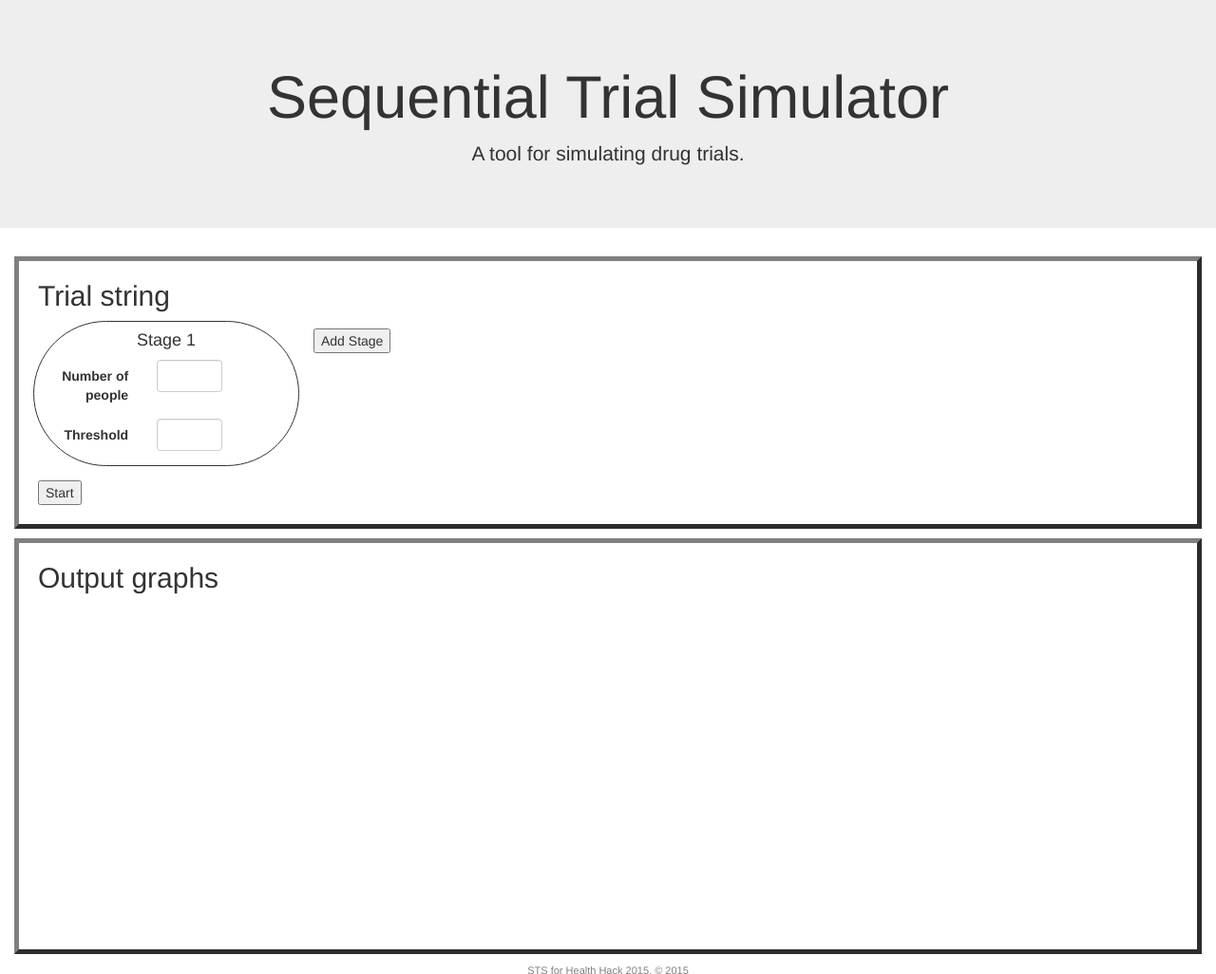
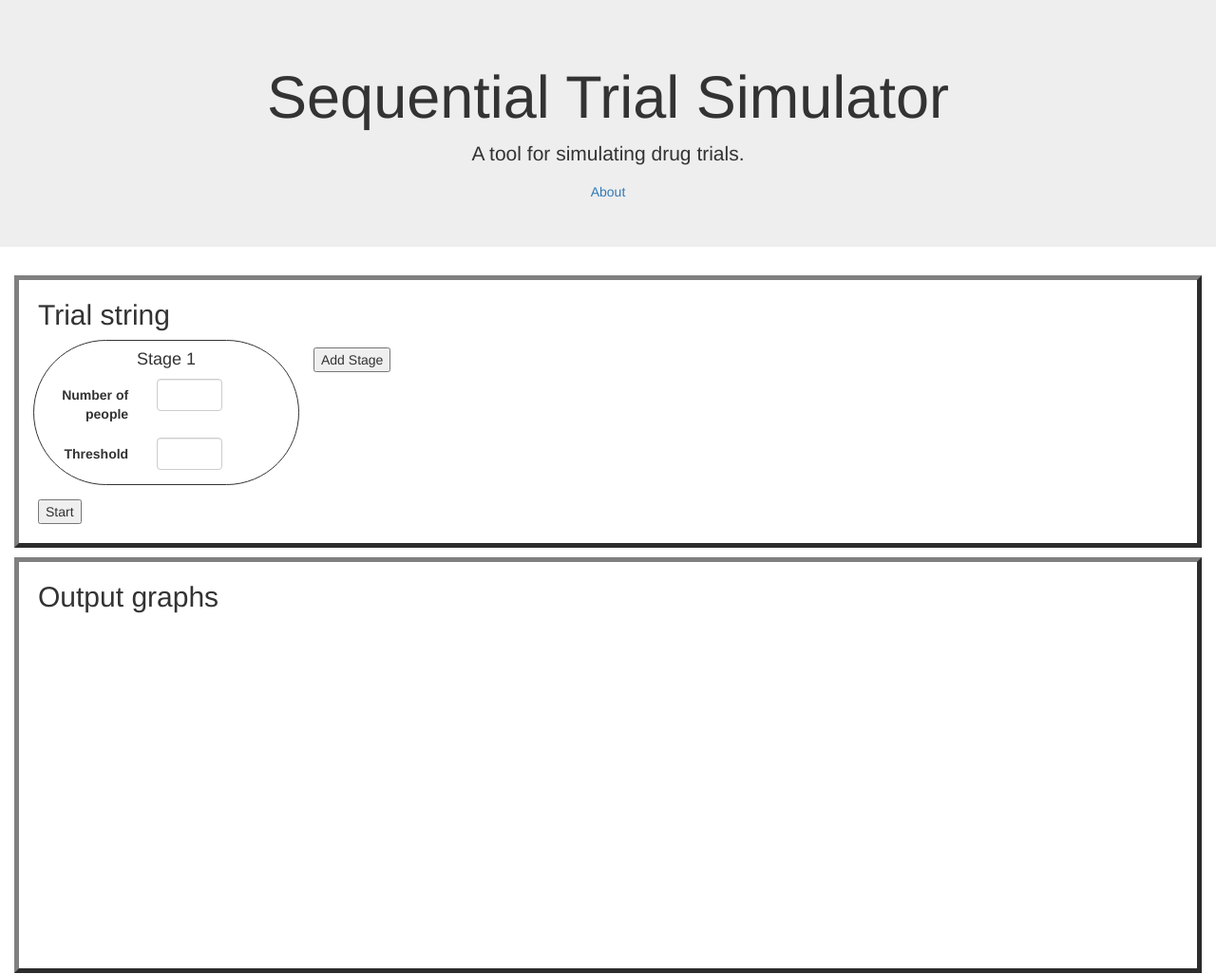
Before and after one commit to nm-t/STS, a website: page index.html in a window 1280 px wide. Shown: the top 1026 px of the page at 95% size. Drawn offline with nearby package versions, Linux system fonts and the light colour scheme.

Commit message:
added about button, linking to tali's splash page

```diff
--- a/index.html
+++ b/index.html
@@ -21,6 +21,7 @@
 	<div class="jumbotron">
 		<h1>Sequential Trial Simulator</h1>
 		<p>A tool for simulating drug trials.</p>
+		<a href="splash.html">About</a>
 	</div>
 
 	<div class="container-fluid">
```
